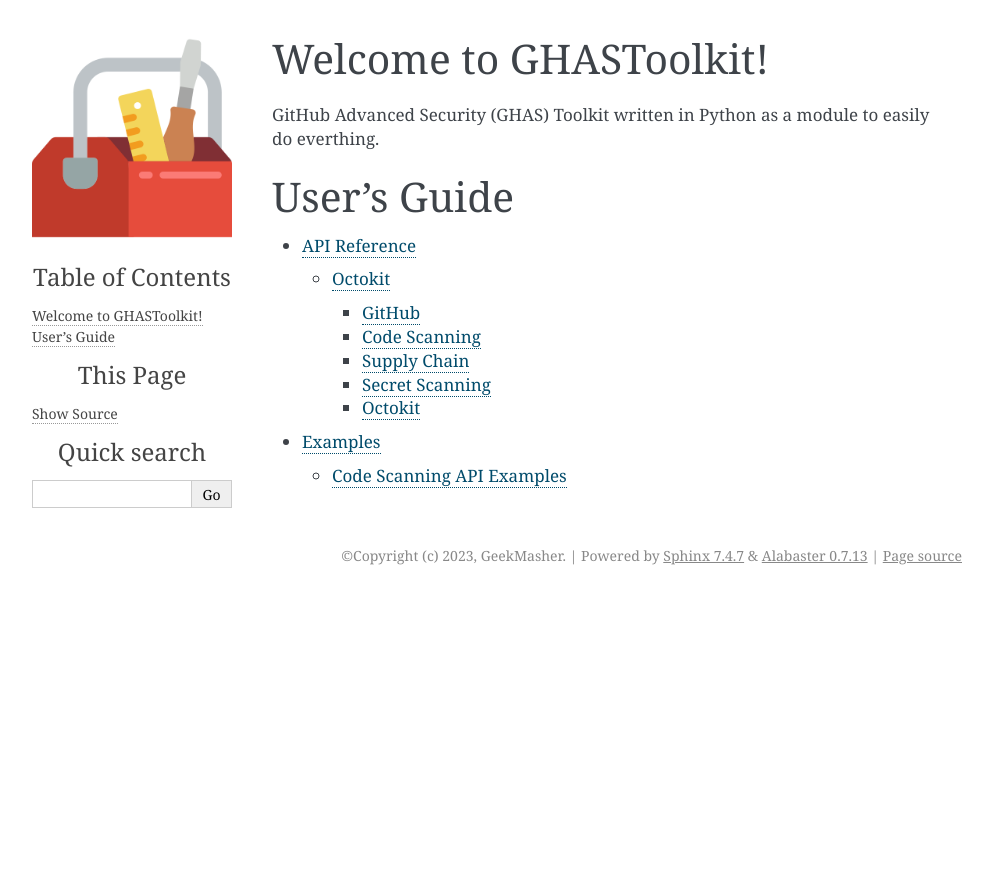
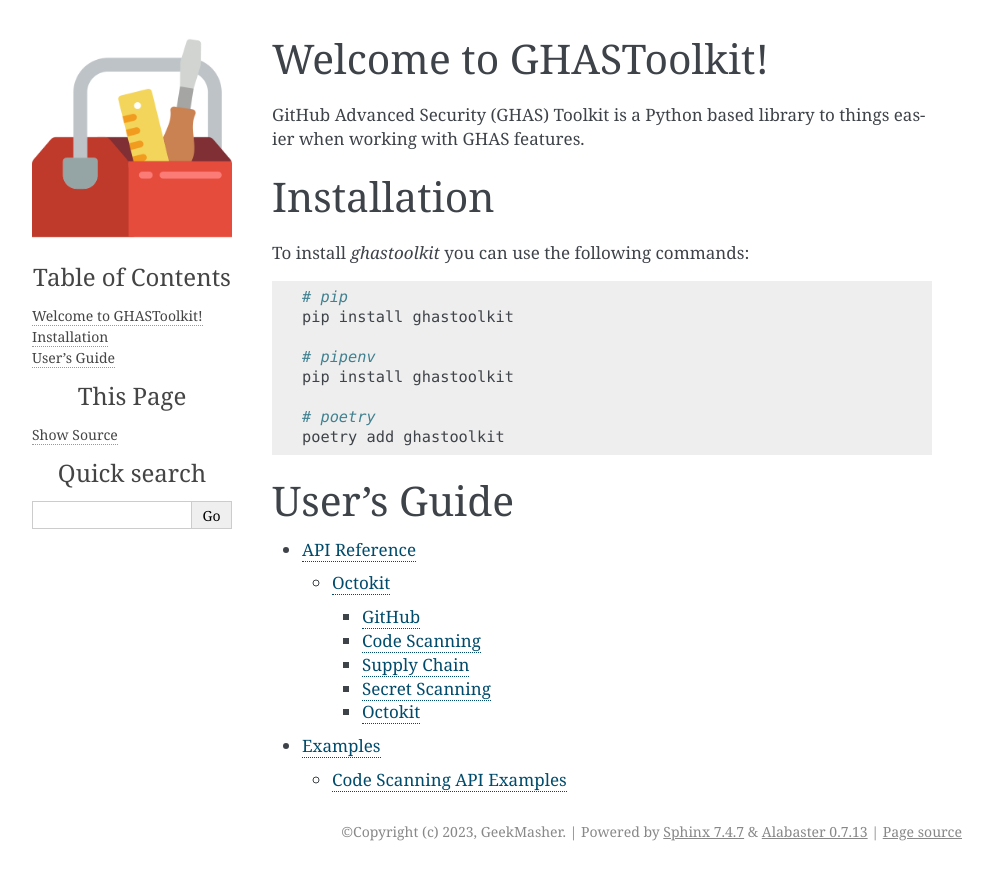
Before and after one commit to GeekMasher/ghastoolkit, a Sphinx documentation site: the page built from docs/index.rst, in a window 1280 px wide. Shown: the top 880 px of the page, without its empty margins (148-1141 px from the left). Built offline with Sphinx 7.4.7, drawn with Linux system fonts in a browser that asks for light colours.

Commit message:
feat: update docs

```diff
--- a/docs/index.rst
+++ b/docs/index.rst
@@ -1,7 +1,25 @@
 Welcome to GHASToolkit!
 ==========================================
 
-GitHub Advanced Security (GHAS) Toolkit written in Python as a module to easily do everthing.
+GitHub Advanced Security (GHAS) Toolkit is a Python based library to things easier when working with GHAS features.
+
+
+Installation
+==================
+
+To install `ghastoolkit` you can use the following commands:
+
+.. code-block:: bash
+
+    # pip
+    pip install ghastoolkit
+
+    # pipenv
+    pip install ghastoolkit
+
+    # poetry
+    poetry add ghastoolkit
+
 
 User's Guide
 ==================
```
